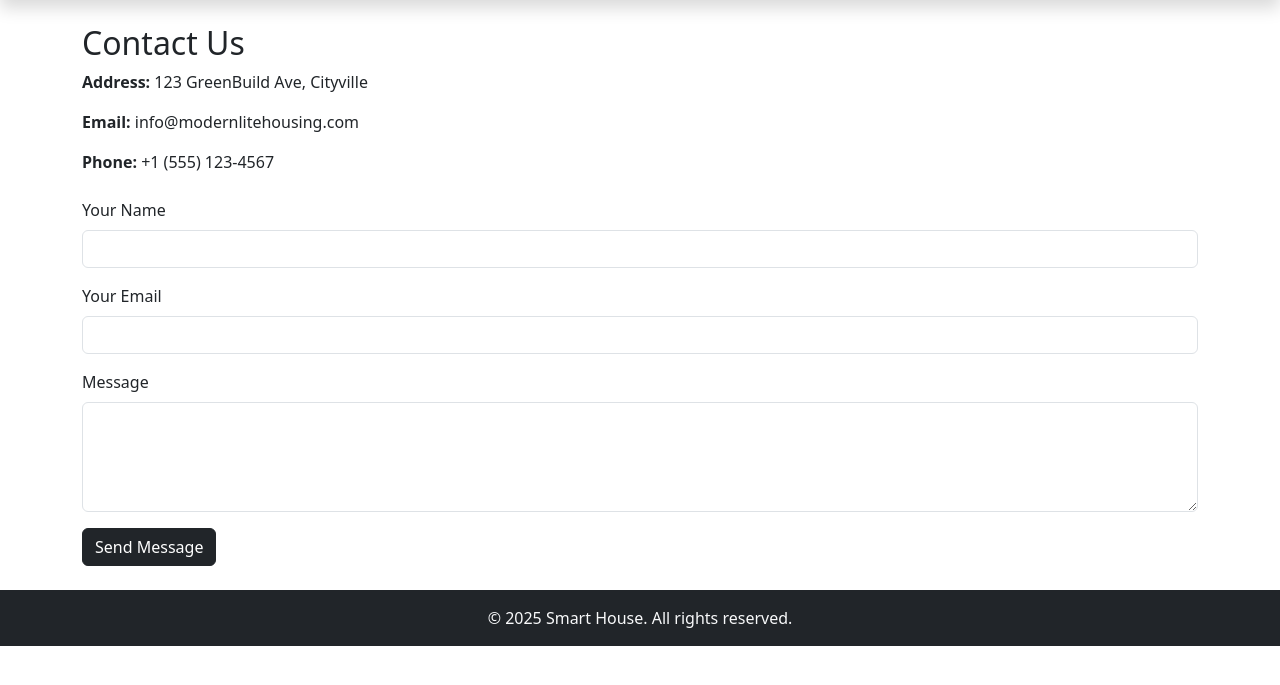
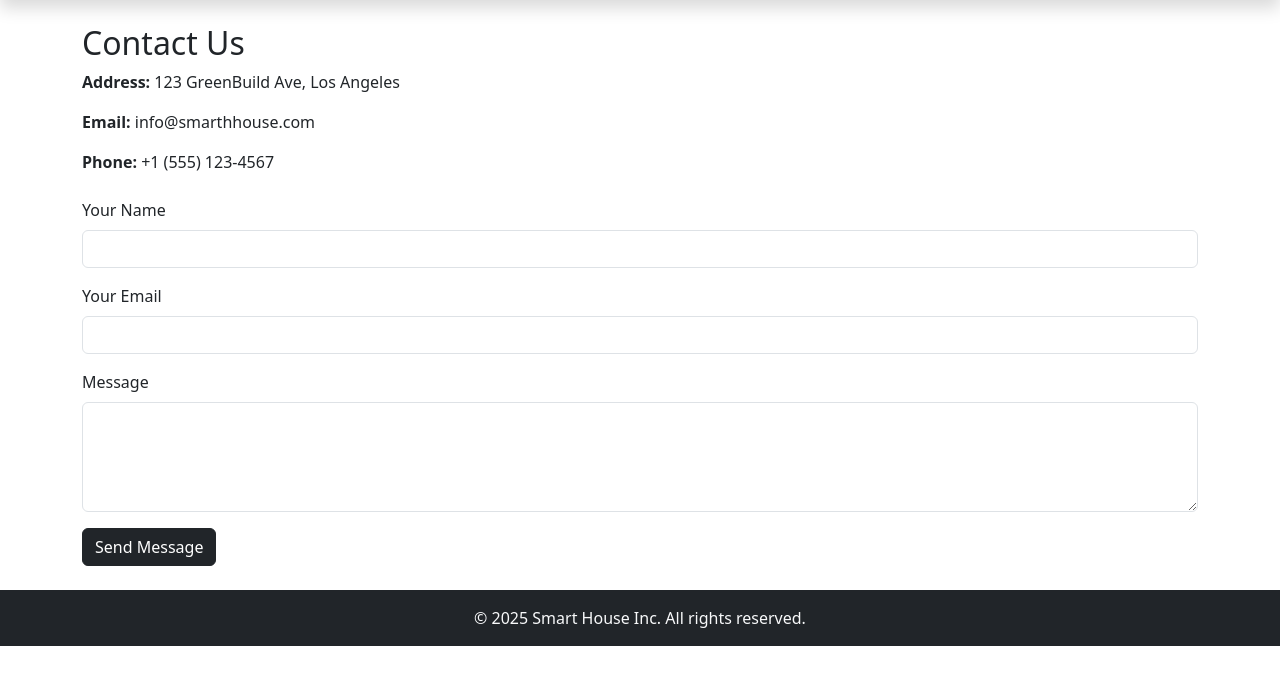
Before and after one commit to hanklokyaw/san-myanmar_site, a Flask app: page /contact in a window 1280 px wide. Shown: the part 56-741 px from the top of the page. Run offline with Flask 3, Linux system fonts and the light colour scheme; some libraries are stand-ins or nearby versions.

```diff
--- a/templates/base.html
+++ b/templates/base.html
@@ -40,7 +40,7 @@
 
     <!-- Footer -->
     <footer class="bg-dark text-light text-center py-3 mt-4">
-        <p class="mb-0">&copy; 2025 Smart House. All rights reserved.</p>
+        <p class="mb-0">&copy; 2025 Smart House Inc. All rights reserved.</p>
     </footer>
 
     <script src="https://cdn.jsdelivr.net/npm/bootstrap@5.3.3/dist/js/bootstrap.bundle.min.js"></script>
--- a/templates/contact.html
+++ b/templates/contact.html
@@ -1,8 +1,8 @@
 {% extends "base.html" %}
 {% block content %}
 <h2>Contact Us</h2>
-<p><strong>Address:</strong> 123 GreenBuild Ave, Cityville</p>
-<p><strong>Email:</strong> info@modernlitehousing.com</p>
+<p><strong>Address:</strong> 123 GreenBuild Ave, Los Angeles</p>
+<p><strong>Email:</strong> info@smarthhouse.com</p>
 <p><strong>Phone:</strong> +1 (555) 123-4567</p>
 
 <form method="POST" class="mt-4">
```
